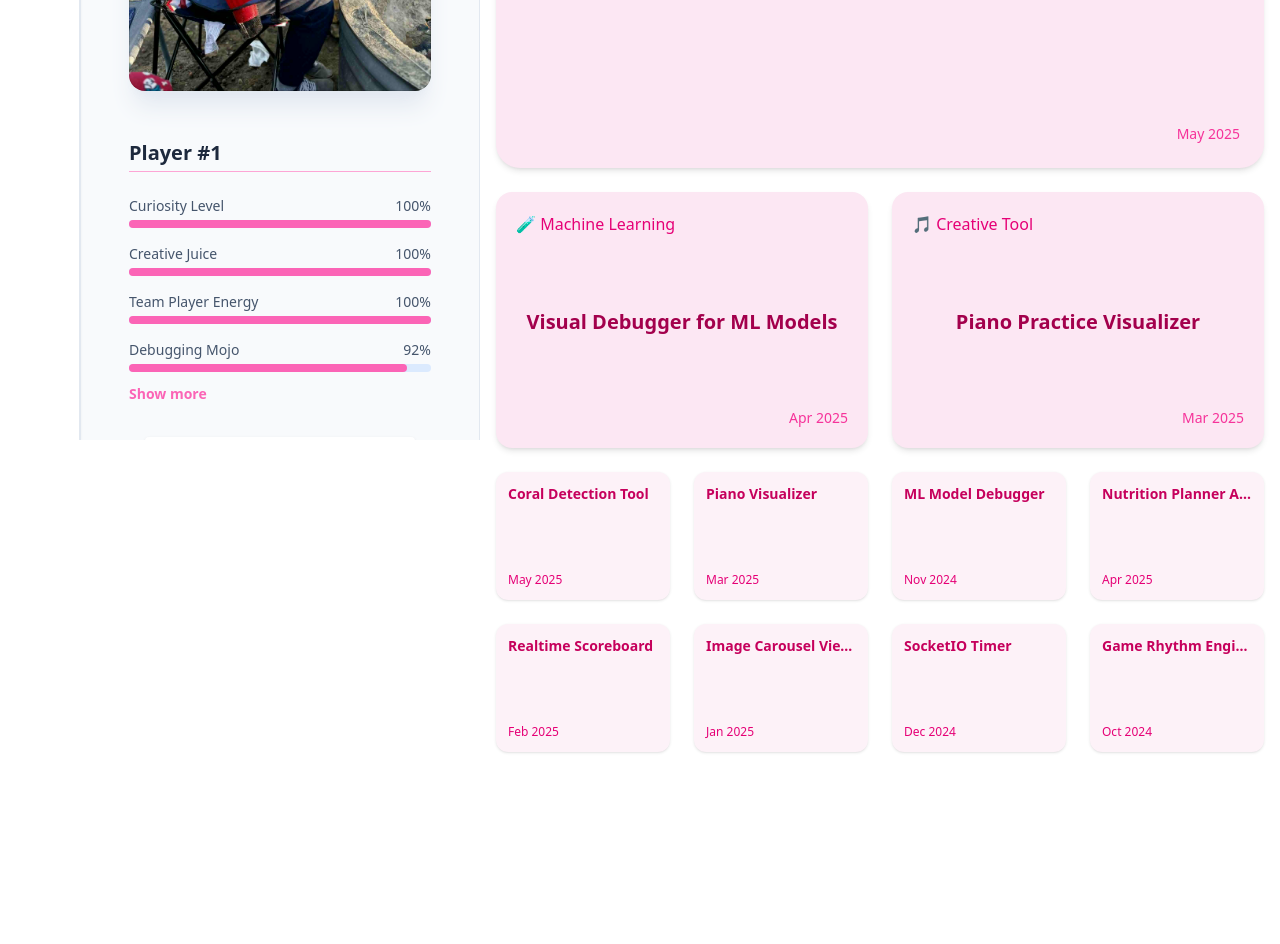
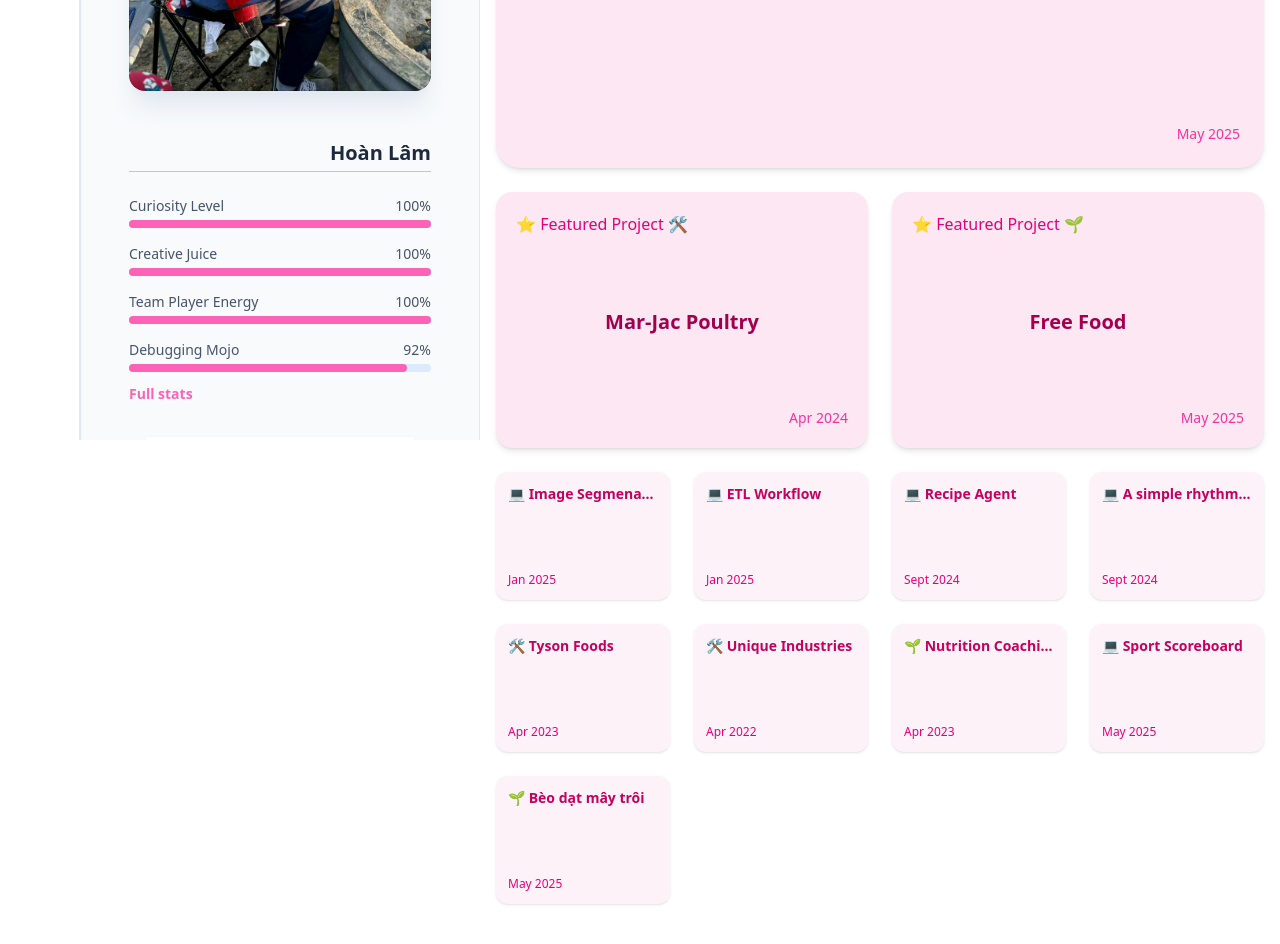
Before and after one commit to clcik-click/Web_Resume, a React (Vite) app in the folder web-resume/: page /projects in a window 1280 px wide. Shown: the part 360-1304 px from the top of the page. Before the commit the page ends 1272 px from the top, so only its background shows below. Built offline with nearby package versions, Linux system fonts and the light colour scheme.

Commit message:
Edit project page

```diff
--- a/web-resume/src/App.tsx
+++ b/web-resume/src/App.tsx
@@ -113,8 +113,8 @@ function App() {
 
             <section className="mt-12 hidden lg:block">
               {/* Player Stats Title */}
-              <h2 className="text-xl font-bold text-slate-800 border-b border-pink-300 pb-1 mb-6">
-                Player #1
+              <h2 className="text-right text-xl font-bold text-slate-800 border-b border-pink-300 pb-1 mb-6">
+                Hoàn Lâm
               </h2>
 
               <div className="space-y-4 mt-6 ">
@@ -139,7 +139,7 @@ function App() {
                 onClick={() => setExpanded(!expanded)}
                 className="mt-3 text-sm font-semibold text-pink-400 hover:text-pink-600 active:text-pink-700"
               >
-                {expanded ? 'Show less' : 'Show more'}
+                {expanded ? 'Some stats' : 'Full stats'}
               </button>
             </section>
 
--- a/web-resume/src/Components/ImageCarousel.tsx
+++ b/web-resume/src/Components/ImageCarousel.tsx
@@ -18,7 +18,7 @@ const ImageCarousel: React.FC<ImageCarouselProps> = ({ images, onFullscreenChang
 
     const interval = setInterval(() => {
       setHighlightIndex((prev) => (prev + 1) % images.length);
-    }, 5000);
+    }, 2000);
 
     return () => clearInterval(interval);
   }, [playing, images.length]); // Include playing in deps
--- a/web-resume/src/Components/ProjectModel.tsx
+++ b/web-resume/src/Components/ProjectModel.tsx
@@ -68,7 +68,7 @@ const ProjectModal: React.FC<ProjectModalProps> = ({ isOpen, onClose, project })
             rel="noopener noreferrer"
             className="mt-4 inline-block text-sm text-pink-500 hover:underline"
           >
-            View Demo →
+            Link →
           </a>
         )}
       </div>
--- a/web-resume/src/Home.tsx
+++ b/web-resume/src/Home.tsx
@@ -55,7 +55,7 @@ function Home() {
 
   return (
     <>
-      <main className="border-t border-slate-200 lg:relative lg:mb-28 lg:ml-112 lg:border-t-0 xl:ml-120">
+      <main className="border-t border-slate-200 lg:relative lg:mb-28 lg:ml-112 lg:border-t-0 xl:ml-120 ">
         <div className="h-full overflow-y-auto p-6 bg-gray-100 rounded-lg shadow-lg space-y-6">
           <h1 className="text-2xl font-bold mb-4 text-center"><h1 className="wave">👋</h1> Hello, I'm Hoan — Nice to Meet You </h1>
         </div>
--- a/web-resume/src/Projects.tsx
+++ b/web-resume/src/Projects.tsx
@@ -2,47 +2,140 @@ import { useState } from "react";
 import ProjectModal from "./Components/ProjectModel";
 
 const projects = [
-  { key: "featured", title: "Coral Detection Tool", date: "May 2025" },
-  { key: "pianoTool", title: "Piano Visualizer", date: "Mar 2025" },
-  { key: "mlDebugger", title: "ML Model Debugger", date: "Nov 2024" },
-  // others can stay without a key if you don't want a popup for them
-  { title: "Nutrition Planner App", date: "Apr 2025" },
-  { title: "Realtime Scoreboard", date: "Feb 2025" },
-  { title: "Image Carousel Viewer", date: "Jan 2025" },
-  { title: "SocketIO Timer", date: "Dec 2024" },
-  { title: "Game Rhythm Engine", date: "Oct 2024" },
+  { key: "imageSeg", title: "💻 Image Segmenation", date: "Jan 2025" },
+  { key: "workFlow", title: "💻 ETL Workflow", date: "Jan 2025" },
+  { key: "aiAgent", title: "💻 Recipe Agent", date: "Sept 2024" },
+  { key: "rhythmGame", title: "💻 A simple rhythm game", date: "Sept 2024"},
+  { key: "tyson", title: "🛠️ Tyson Foods", date: "Apr 2023" },
+  { key: "unique", title: "🛠️ Unique Industries", date: "Apr 2022" },
+
+  { title: "🌱 Nutrition Coaching", date: "Apr 2023" },
+  { title: "💻 Sport Scoreboard", date: "May 2025" },
+  { title: "🌱 Bèo dạt mây trôi", date: "May 2025" },
 ];
 
 
 const projectData = {
-  featured: {
-    title: "Interactive Coral Segmentation Tool",
+  webResume: {
+    title: "Web-resume",
     date: "May 2025",
-    category: "⭐ Featured Project",
+    category: "⭐ Featured Project 💻",
     description:
-      "A web tool that compares AI (SAM, Mask R-CNN) vs human-drawn coral outlines with IoU and visual overlays.",
-    techStack: ["React", "Tailwind CSS", "Flask", "SAM", "Mask R-CNN"],
-    screenshots: ["/coral-1.png", "/coral-2.png"],
-    demoLink: "https://coral-demo.app",
-  },
-  mlDebugger: {
-    title: "Visual Debugger for ML Models",
-    date: "Apr 2025",
-    category: "🧪 Machine Learning",
-    description:
-      "An interactive visual debugger to inspect and trace neural network activations layer by layer.",
-    techStack: ["Python", "PyTorch", "Streamlit"],
+      `A personal web development playground for experimenting with new ideas and introducing myself.
+      There are still several features I’d like to try out, so this site will continue to grow over time.
+      It’s an ongoing project.`,
+    techStack: ["React", "Tailwind CSS", "Vite", "Vercel", "React Router"],
     screenshots: [],
   },
-  pianoTool: {
-    title: "Piano Practice Visualizer",
-    date: "Mar 2025",
-    category: "🎵 Creative Tool",
+
+  imageSeg: {
+    title: "Image Segmenation tool",
+    date: "Jan 2025",
+    category: "💻 Computer Science",
     description:
-      "A visual metronome and finger placement visualizer that syncs with your MIDI piano in real-time.",
-    techStack: ["WebMIDI API", "Canvas", "Tone.js"],
+      `This project detects corals in underwater images using SAM and Mask R-CNN.
+      It helps marine researchers automate coral annotation and improve conservation workflows.`,
+    techStack: ["React", "Tailwind CSS", "Flask"],
+    screenshots: [],
+    demoLink: "https://github.com/clcik-click/CIS671_Project",
+  },
+
+  workFlow: {
+    title: "ETL Workflow",
+    date: "Jan 2025",
+    category: "💻 Computer Science",
+    description:
+      `This project analyzes e-commerce consumer behavior to generate insights for online business owners.
+      I’ll build an ETL pipeline using Kestra to process data (hosted on GitHub) and load it into PostgreSQL,
+      with both services running in Docker. The cleaned data will then be analyzed in a local Python notebook,
+      and key findings visualized in Google Looker Studio for a user-friendly presentation.`,
+    techStack: ["Python", "Gemini", "PostgreSOL", "Docker", "Google Looker Studio"],
+    screenshots: [],
+    demoLink: "https://github.com/clcik-click/CIS660_Project",
+  },
+
+  aiAgent: {
+    title: "Recipe Recommendation Agent",
+    date: "Sept 2024",
+    category: "💻 Computer Science",
+    description:
+      `This project is a conversational AI agent that recommends recipes based on user preferences and ingredients detected in images.
+      The agent leverages Google Generative AI (Gemini) for dialogue and reasoning tasks and Spoonacular API for recipe data.`,
+    techStack: ["Python", "Spoonacular", "Gemini"],
+    screenshots: [],
+    demoLink: "https://github.com/imtiendat0311/AI-Agent",
+  },
+
+  rhythmGame: {
+    title: "A simple rhythm game",
+    date: "Sept 2024",
+    category: "💻 Computer Science",
+    description:
+      `It is a video game in which players press the keys (for this project, the keys are D, F, J, and K) to interact with music.
+      Players try to match the keys' tapping with the song's beat to score points. Points are calculated based on how well players
+      hit the notes coming to them.`,
+    techStack: ["PyGame"],
+    screenshots: [],
+    demoLink: "https://github.com/clcik-click/Half_Semester_Project",
+  },
+
+  marJac: {
+    title: "Mar-Jac Poultry",
+    date: "Apr 2024",
+    category: "⭐ Featured Project 🛠️",
+    description:
+    `Boxes of various sizes travel down a conveyor to a large freezer, where they are stored in batches.
+    After freezing, the boxes continue along a lane where they are sorted by size.
+    Two robots pick and stack the boxes onto pallets, with a pallet dispenser supplying empty pallets as needed.
+    Once a pallet is full, it moves down the line to be scanned, updating the warehouse management system.
+    The pallet is then wrapped, labeled, and scanned again before being sent to a second freezer.
+    There, automated cranes handle the storage and retrieval of pallets as needed.`,
+
+    techStack: ["Ignition", "Studio 5000", "Easyroll", "Electrical CAD", "Scanner and Camera softwares"],
     screenshots: [],
   },
+
+  tyson: {
+    title: "Tyson Foods",
+    date: "Apr 2023",
+    category: "🛠️ Engineering",
+    description:
+    `Wrapped pallets from upstream are transferred into the system, which transfer them into the freezer for storage by automated cranes.
+    The system also handles pallet dispensing to the robot stacking systems, which were managed by a separate team.
+    Pallets are retrieved from storage as needed.`,
+
+    techStack: ["Ignition", "Studio 5000", "Easyroll", "Electrical CAD", "Scanner and Camera softwares"],
+    screenshots: [],
+  },
+
+  unique: {
+    title: "Unique Industries",
+    date: "Apr 2022",
+    category: "🛠️ Engineering",
+    description:
+    `The system handled storage and retrieval of containers with various products.
+    It retrieved containers, routed them to the correct lane for workers to pick from at the picking stations,
+    and returned the boxes to storage once released.
+    Empty boxes were automatically sent to a designated lane to be refilled with new products.`,
+
+    techStack: ["Ignition", "Studio 5000", "Easyroll", "Electrical CAD", "Scanner and Camera softwares"],
+    screenshots: [],
+  },
+
+  garden: {
+    title: "Free Food",
+    date: "May 2025",
+    category: "⭐ Featured Project 🌱",
+    description:
+    `The system uses soil, water, and sunlight to grow throughout the summer, ideally producing fresh food by the end of the season.
+    The garden also serves as a testing ground for different plants and herbs, helping to develop a deeper understanding of where food comes from and the effort required to maintain it.
+    No chemicals are used, so alternative methods of pest prevention are necessary.
+    The variety of plants and herbs are chosen to complement each other, creating a natural environment where each plant supports the health and growth of the others.`,
+
+    techStack: ["Tomatoes", "Peppers", "Melons", "Goldmary", "Basil", "Thyme", "Squash"],
+    screenshots: [],
+  },
+
 };
 
 function Projects() {
@@ -68,34 +161,34 @@ function Projects() {
 
       <div className="max-w-4xl mx-auto px-4 py-12 grid gap-6 grid-cols-12">
         {/* Top Feature Box */}
-        <div className="col-span-12" onClick={() => openModal("featured")}>
+        <div className="col-span-12" onClick={() => openModal("webResume")}>
           <div className="h-96 rounded-3xl bg-pink-100 text-pink-800 dark:bg-pink-950 dark:text-pink-300 shadow-md flex flex-col justify-between p-6 hover:scale-[1.02] transition-transform duration-300 cursor-pointer">
-            <div className="text-lg font-medium text-pink-600 dark:text-pink-400">⭐ Featured Project</div>
+            <div className="text-lg font-medium text-pink-600 dark:text-pink-400">⭐ Featured Project 💻</div>
             <div className="flex-grow flex items-center justify-center text-3xl font-bold tracking-wide text-center px-4">
-              Interactive Coral Segmentation Tool
+              Web-resume
             </div>
             <div className="text-sm text-right text-pink-500 dark:text-pink-300">May 2025</div>
           </div>
         </div>
 
         {/* Two Medium Boxes */}
-        <div className="col-span-6" onClick={() => openModal("mlDebugger")}>
+        <div className="col-span-6" onClick={() => openModal("marJac")}>
           <div className="h-64 rounded-2xl bg-pink-100 text-pink-800 dark:bg-pink-950 dark:text-pink-300 shadow-md flex flex-col justify-between p-5 hover:bg-pink-200 dark:hover:bg-pink-800 hover:scale-105 transition-all duration-300 cursor-pointer">
-            <div className="text-base font-medium text-pink-600 dark:text-pink-400">🧪 Machine Learning</div>
+            <div className="text-base font-medium text-pink-600 dark:text-pink-400">⭐ Featured Project 🛠️</div>
             <div className="flex-grow flex items-center justify-center text-xl font-semibold text-center px-2">
-              Visual Debugger for ML Models
+              Mar-Jac Poultry
             </div>
-            <div className="text-sm text-right text-pink-500 dark:text-pink-300">Apr 2025</div>
+            <div className="text-sm text-right text-pink-500 dark:text-pink-300">Apr 2024</div>
           </div>
         </div>
 
-        <div className="col-span-6" onClick={() => openModal("pianoTool")}>
+        <div className="col-span-6" onClick={() => openModal("garden")}>
           <div className="h-64 rounded-2xl bg-pink-100 text-pink-800 dark:bg-pink-950 dark:text-pink-300 shadow-md flex flex-col justify-between p-5 hover:bg-pink-200 dark:hover:bg-pink-800 hover:scale-105 transition-all duration-300 cursor-pointer">
-            <div className="text-base font-medium text-pink-600 dark:text-pink-400">🎵 Creative Tool</div>
+            <div className="text-base font-medium text-pink-600 dark:text-pink-400">⭐ Featured Project 🌱</div>
             <div className="flex-grow flex items-center justify-center text-xl font-semibold text-center px-2">
-              Piano Practice Visualizer
+              Free Food
             </div>
-            <div className="text-sm text-right text-pink-500 dark:text-pink-300">Mar 2025</div>
+            <div className="text-sm text-right text-pink-500 dark:text-pink-300">May 2025</div>
           </div>
         </div>
 
```
Also changed, not shown: web-resume/src/index.css (indentation only).
